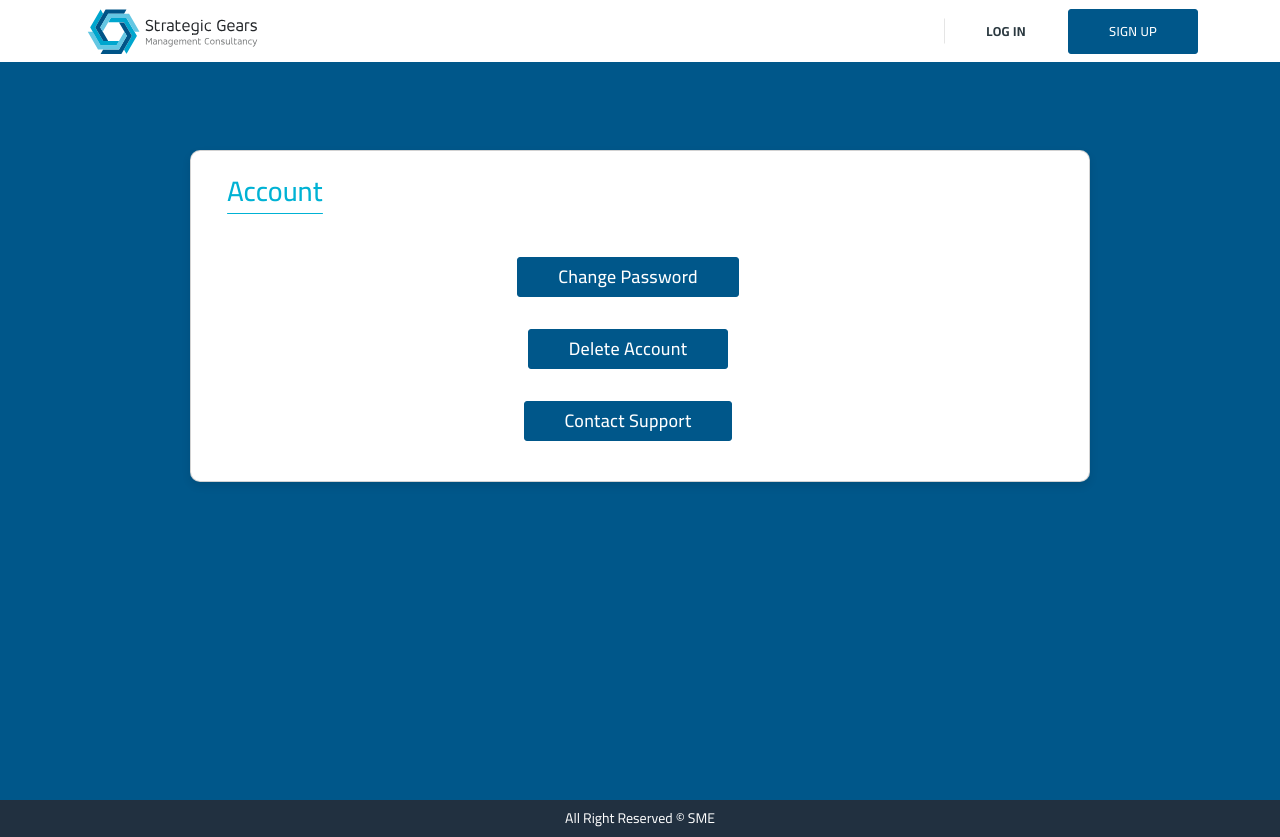
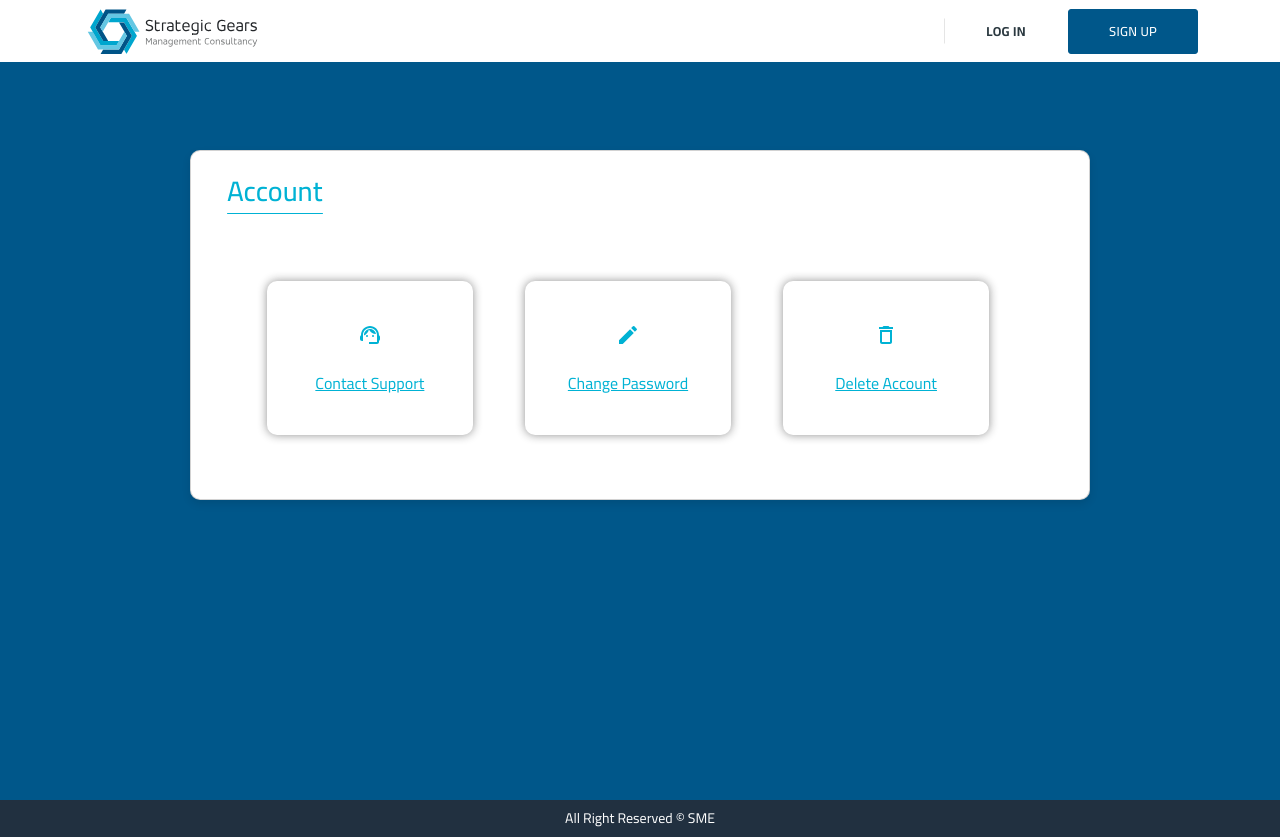
Before and after one commit to 8848digital/sme-frontend, a Next.js app: page /account in a window 1280 px wide. Built offline with nearby package versions, Linux system fonts and the light colour scheme.

Commit message:
added card in account page:RV

```diff
--- a/components/AccountView/Account/AccountMaster.tsx
+++ b/components/AccountView/Account/AccountMaster.tsx
@@ -1,16 +1,18 @@
 import React from "react";
 import styles from "@/styles/account.module.css";
 import Link from "next/link";
-
+import EditIcon from "@mui/icons-material/Edit";
+import SupportAgentIcon from "@mui/icons-material/SupportAgent";
+import DeleteOutlineIcon from "@mui/icons-material/DeleteOutline";
 const AccountMaster = () => {
   return (
     <div className="container">
-      <div className={`card row ${styles.account_wrapper } `}>
+      <div className={`card row ${styles.account_wrapper} `}>
         <div className={`mb-4`}>
           <h1 className={`${styles.header_text}`}>Account</h1>
         </div>
-        <div className="row text-center">
-          <div className="my-3 ">
+        <div className="row justify-content-evenly my-4">
+          {/* <div className="my-3 ">
             <Link href="/account/change-password" legacyBehavior>
               <a className="btn btn-signup font-size-3">Change Password</a>
             </Link>
@@ -24,6 +26,41 @@ const AccountMaster = () => {
             <Link href="https://strategicgears.com/index.php/contact-us" legacyBehavior>
               <a target="_blank" className="btn btn-signup font-size-3">Contact Support</a>
             </Link>
+          </div> */}
+          <div className={`col-md-3 text-center ${styles.account_card}`}>
+            <div className="mb-4">
+              <SupportAgentIcon className={`${styles.account_card_icon}`} />
+            </div>
+            <div className="">
+              <Link
+                href="https://strategicgears.com/index.php/contact-us"
+                legacyBehavior
+              >
+                <a target="_blank" className="color  px-3">
+                  Contact Support
+                </a>
+              </Link>
+            </div>
+          </div>
+          <div className={`col-md-3 text-center ${styles.account_card} `}>
+            <div className="mb-4">
+              <EditIcon className={`${styles.account_card_icon}`} />
+            </div>
+            <div className="">
+              <Link href="/account/change-password" legacyBehavior>
+                <a className="color px-3">Change Password</a>
+              </Link>
+            </div>
+          </div>
+          <div className={`col-md-3 text-center ${styles.account_card}`}>
+            <div className="mb-4">
+              <DeleteOutlineIcon className={`${styles.account_card_icon}`} />
+            </div>
+            <div className="">
+              <Link href="/account/account-delete" legacyBehavior>
+                <a className="color px-3">Delete Account</a>
+              </Link>
+            </div>
           </div>
         </div>
       </div>
--- a/components/SignUp/BuildYourBio/SelectLanguageSkills.tsx
+++ b/components/SignUp/BuildYourBio/SelectLanguageSkills.tsx
@@ -42,7 +42,7 @@ const SelectLanguageSkills = ({ bioData, onFormDataChange }: any) => {
             </div> */}
           </div>
           <div className="row justify-content-center">
-            <div className="col-5">
+            <div className="col-sm-5">
               <form>
                 <div
                   className="mb-3 d-flex justify-content-center mt-3 flex-column"
--- a/components/SignUp/BuildYourBio/SelectTechnicalSkills.tsx
+++ b/components/SignUp/BuildYourBio/SelectTechnicalSkills.tsx
@@ -43,7 +43,7 @@ const SelectTechnicalSkills = ({ bioData, onFormDataChange }: any) => {
             </div> */}
           </div>
           <div className="row justify-content-center">
-            <div className="col-5">
+            <div className="col-sm-5">
               <form>
                 <div
                   className="mb-3 d-flex justify-content-center mt-3 flex-column"
--- a/styles/account.module.css
+++ b/styles/account.module.css
@@ -12,16 +12,16 @@
 .contract_tabs :nth-child(1) {
   justify-content: space-evenly;
 }
-.header_text{
-  position: relative ;
-  width: fit-content ;
+.header_text {
+  position: relative;
+  width: fit-content;
   font-size: xx-large;
 }
 
 .header_text::before {
-    position: absolute;
+  position: absolute;
   content: "";
-  background: #00B2D4;
+  background: #00b2d4;
   width: 100%;
   height: 1px;
   border-radius: 2px;
@@ -29,3 +29,14 @@
   left: 0;
   /* transform: scaleX(1); */
 }
+
+.account_card {
+  box-shadow: 0px 0px 10px rgba(29, 29, 29, 0.486); /* Add a subtle box shadow */
+  border-radius: 10px; /* Add rounded corners */
+  padding: 2.5rem 0;
+  margin-block: 1rem;
+}
+.account_card_icon {
+  font-size: 45px;
+  color: #00b2d4;
+}
```
Also changed, not shown: components/AccountView/JobRequest/JobThank.tsx (+4 -4 lines).
